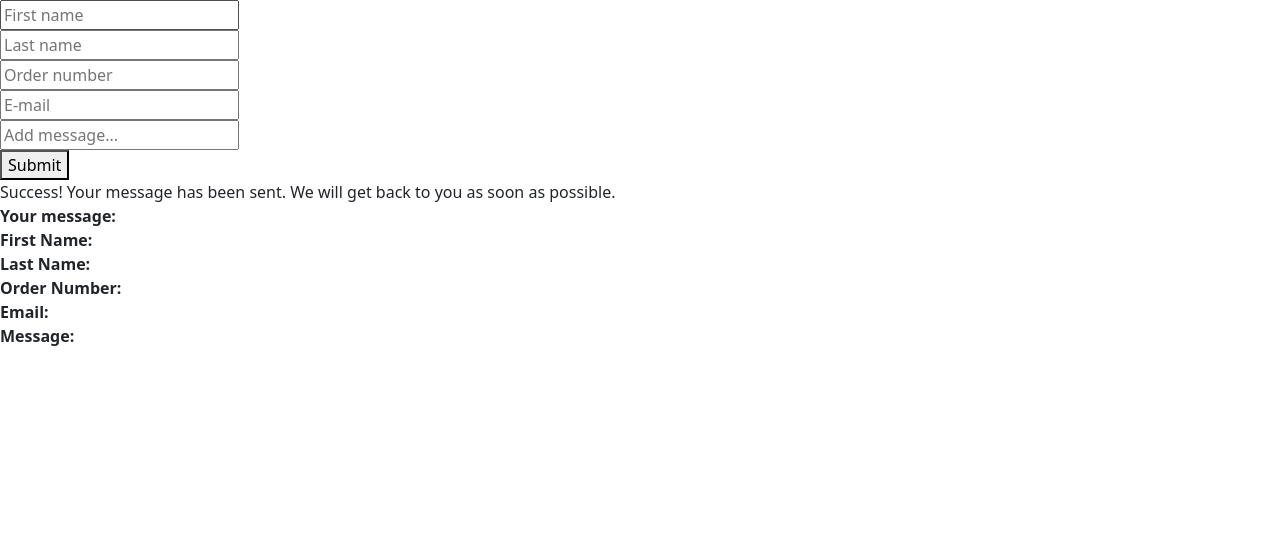
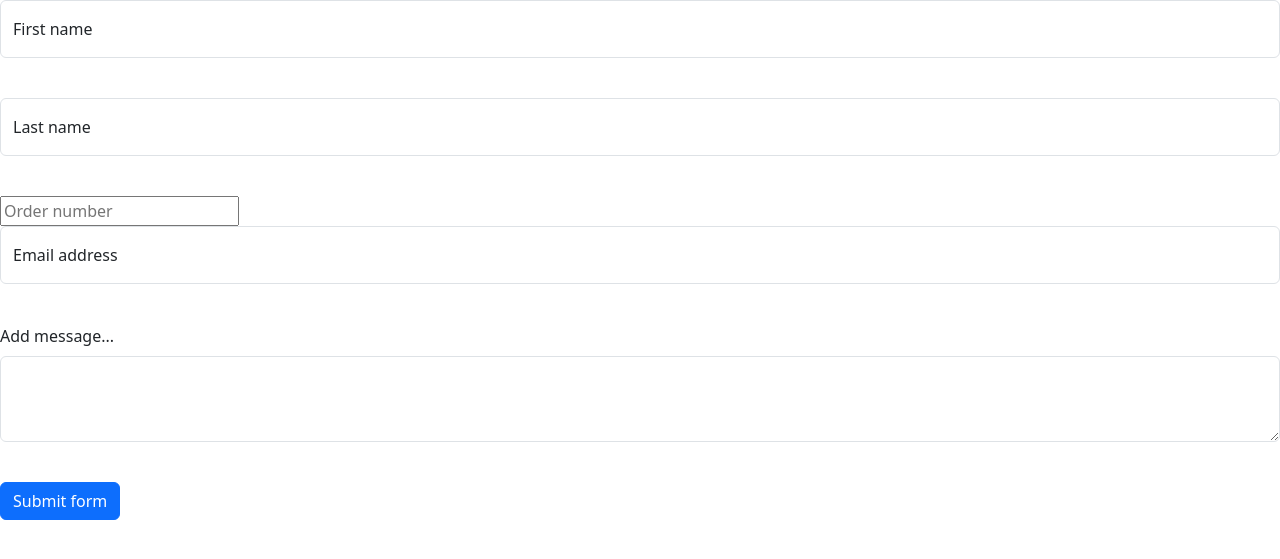
Before and after one commit to DuncanAngel/Review-your-experience-AFH, a PHP site: page / in a window 1280 px wide. Shown: the top 559 px of the page. Run offline with PHP 8.4, Linux system fonts and the light colour scheme; data that the repository does not hold is empty.

Commit message:
added bootstrap

```diff
--- a/index.php
+++ b/index.php
@@ -29,16 +29,31 @@ function printMessage($firstName, $lastName, $orderNumber, $email, $message) {
 </head>
 <body>
 <form method="post">
-    <input required type="text" name="first-name" placeholder="First name"><br>
-    <input required type="text" name="last-name" placeholder="Last name"><br>
+    <div class="form-floating mb-3">
+        <input type="text" class="form-control" name="first-name" id="floatingInput" placeholder="Duncan">
+        <label for="floatingInput">First name</label>
+    </div><br>
+    <div class="form-floating mb-3">
+        <input type="text" class="form-control" name="last-name" id="floatingInput" placeholder="Jansen">
+        <label for="floatingInput">Last name</label>
+    </div><br>
     <input type="number" name="order-number" placeholder="Order number"><br>
-    <input type="email" name="email" placeholder="E-mail"><br>
-    <input type="text" name="message" placeholder="Add message..."><br>
-    <button name="submit">Submit</button>
+    <div class="form-floating mb-3">
+        <input type="email" class="form-control" name="email" id="floatingInput" placeholder="name@example.com">
+        <label for="floatingInput">Email address</label>
+    </div><br>
+    <div class="mb-3">
+        <label for="textArea" class="form-label">Add message...</label>
+        <textarea class="form-control" id="textArea" name="message" rows="3"></textarea>
+    </div><br>
+    <button class="btn btn-primary" name="submit" type="submit">Submit form</button>
 </form>
 <script src="https://cdn.jsdelivr.net/npm/bootstrap@5.3.3/dist/js/bootstrap.bundle.min.js" integrity="sha384-YvpcrYf0tY3lHB60NNkmXc5s9fDVZLESaAA55NDzOxhy9GkcIdslK1eN7N6jIeHz" crossorigin="anonymous"></script>
 </body>
 </html>
 <?php
-printMessage($firstName, $lastName, $orderNumber, $email, $message);
+if (isset($_POST['submit'])) {
+    printMessage($firstName, $lastName, $orderNumber, $email, $message);
+}
+
 ?>
```
